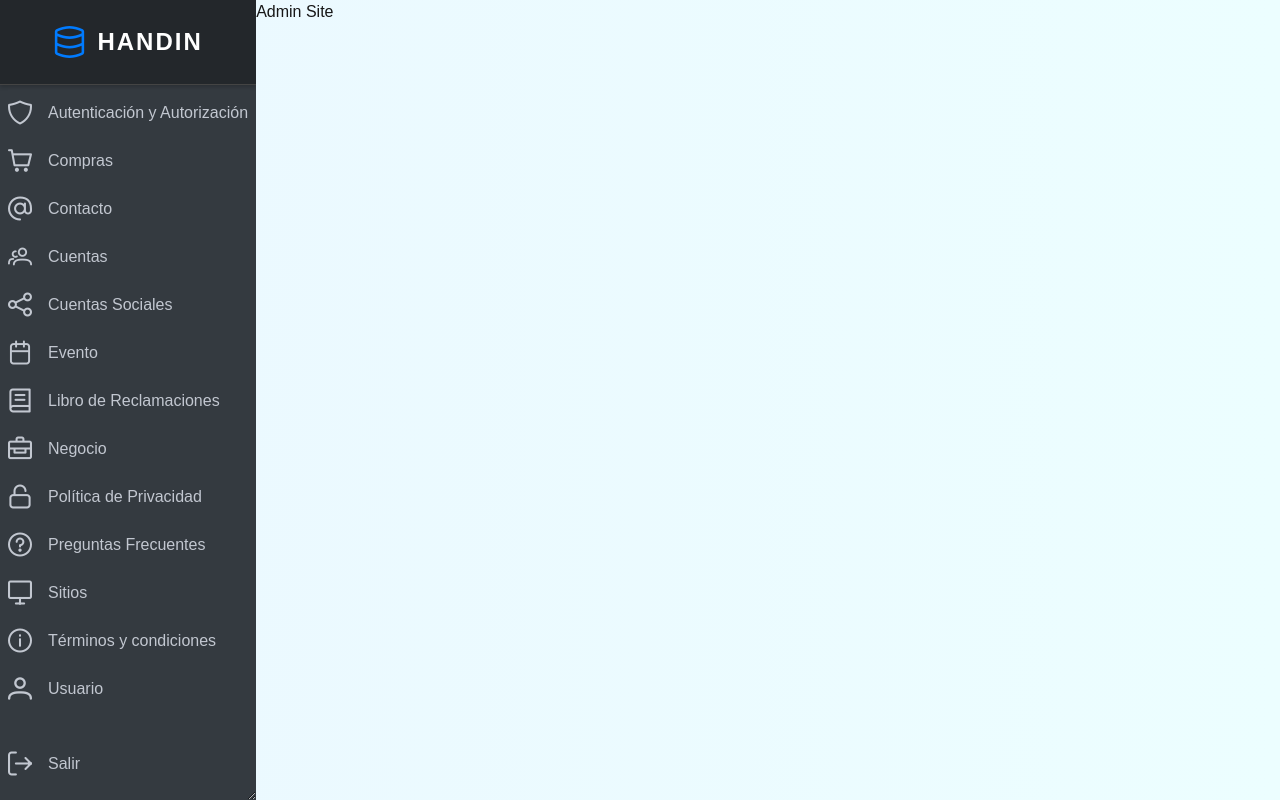
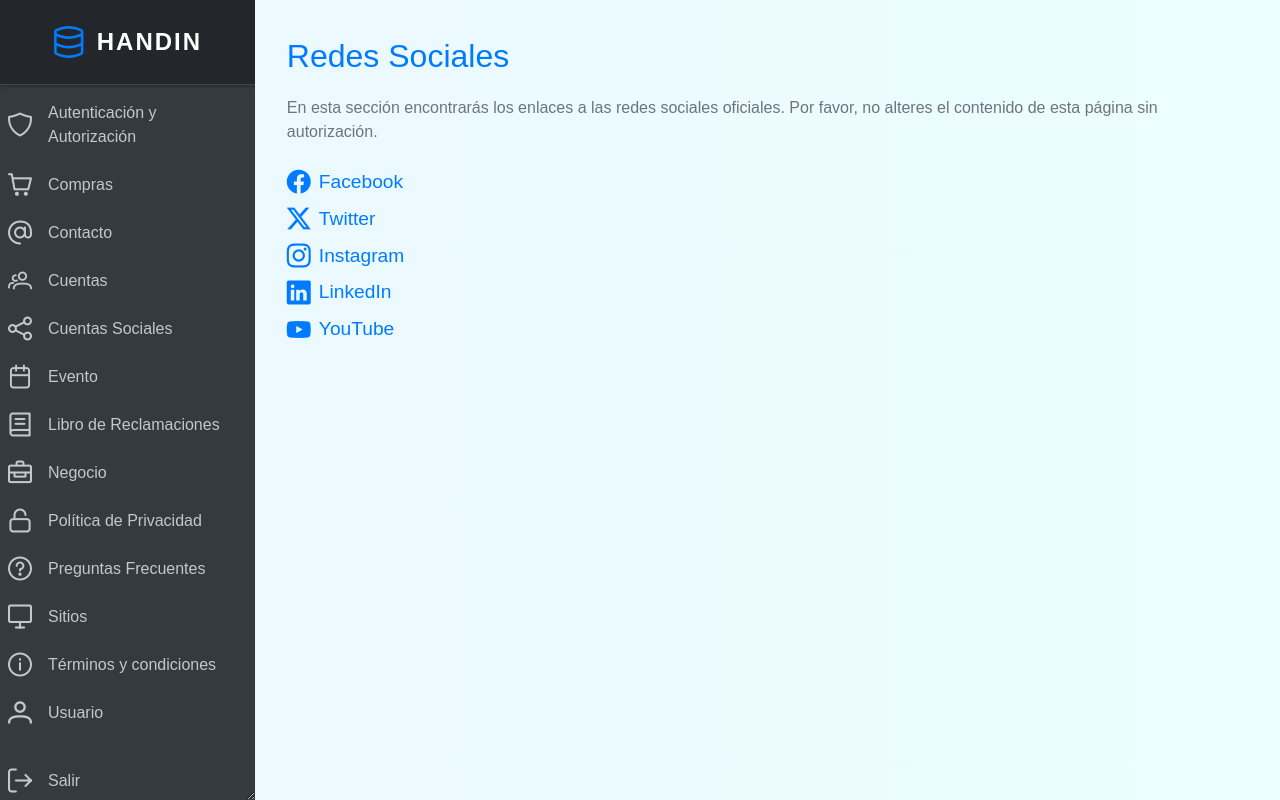
Before and after one commit to EduVibeOrganization/EduVibe-Frontend, a Next.js app: page /admin-sites in a window 1280 px wide. Built offline with nearby package versions, Linux system fonts and the light colour scheme.

Commit message:
feat(admin): added admin sites page

```diff
--- /dev/null
+++ b/src/app/assets/styles/admin-sites.css
@@ -0,0 +1,43 @@
+/* Sites Page Styles */
+.sites-content {
+    padding: 2rem;
+    color: #343a40;
+  }
+
+  .sites-content h1 {
+    font-size: 2rem;
+    color: #007bff;
+    margin-bottom: 1rem;
+  }
+
+  .sites-content p {
+    font-size: 1rem;
+    margin-bottom: 1.5rem;
+    color: #6c757d;
+  }
+
+  .sites-content ul {
+    list-style: none;
+    padding: 0;
+  }
+
+  .sites-content ul li {
+    margin: 0.5rem 0;
+    font-size: 1.2rem;
+  }
+
+  .sites-content ul li a {
+    text-decoration: none;
+    color: #007bff;
+    display: flex;
+    align-items: center;
+  }
+
+  .sites-content ul li a i {
+    margin-right: 0.5rem;
+    font-size: 1.5rem;
+  }
+
+  .sites-content ul li a:hover {
+    color: #0056b3;
+  }
--- a/src/pages/admin-sites.tsx
+++ b/src/pages/admin-sites.tsx
@@ -1,20 +1,64 @@
 import { CustomSidebarDX } from "@/components/custom-sidebar-admin.component";
+import { SidebarItemsAdmin } from "@/components/sidebar-items-admin.component";
+
 import "../app/assets/styles/public.css";
-import { SidebarItemsAdmin } from "@/components/sidebar-items-admin.component";
+import "../app/assets/styles/admin-sites.css";
+
+const socialLinks = [
+    {
+      name: "Facebook",
+      icon: "pi pi-facebook",
+      url: "https://www.facebook.com/",
+    },
+    {
+      name: "Twitter",
+      icon: "pi pi-twitter",
+      url: "https://www.twitter.com/",
+    },
+    {
+      name: "Instagram",
+      icon: "pi pi-instagram",
+      url: "https://www.instagram.com/",
+    },
+    {
+      name: "LinkedIn",
+      icon: "pi pi-linkedin",
+      url: "https://www.linkedin.com/",
+    },
+    {
+      name: "YouTube",
+      icon: "pi pi-youtube",
+      url: "https://www.youtube.com/",
+    },
+  ];
 
 function AdminSite() {
     return (
         <div className="content-background">
           <div className="content-container">
             <CustomSidebarDX
-                    sidebarItems={<SidebarItemsAdmin/>}
+              sidebarItems={<SidebarItemsAdmin />}
               mainBackgroundColor="#343A40"
               headerBackgroundColor="#23272B"
               headerTextColor="white"
               headerIconColor="#007BFF"
             />
-                <div>
-                    <h1>Admin Site</h1>
+            <div className="sites-content">
+              <h1>Redes Sociales</h1>
+              <p>
+                En esta sección encontrarás los enlaces a las redes sociales
+                oficiales. Por favor, no alteres el contenido de esta página sin
+                autorización.
+              </p>
+              <ul>
+                {socialLinks.map((link, index) => (
+                  <li key={index}>
+                    <a href={link.url} target="_blank" rel="noopener noreferrer">
+                      <i className={`${link.icon}`} /> {link.name}
+                    </a>
+                  </li>
+                ))}
+              </ul>
             </div>
           </div>
         </div>
```
Lines whose indentation alone changed are shown as unchanged.
